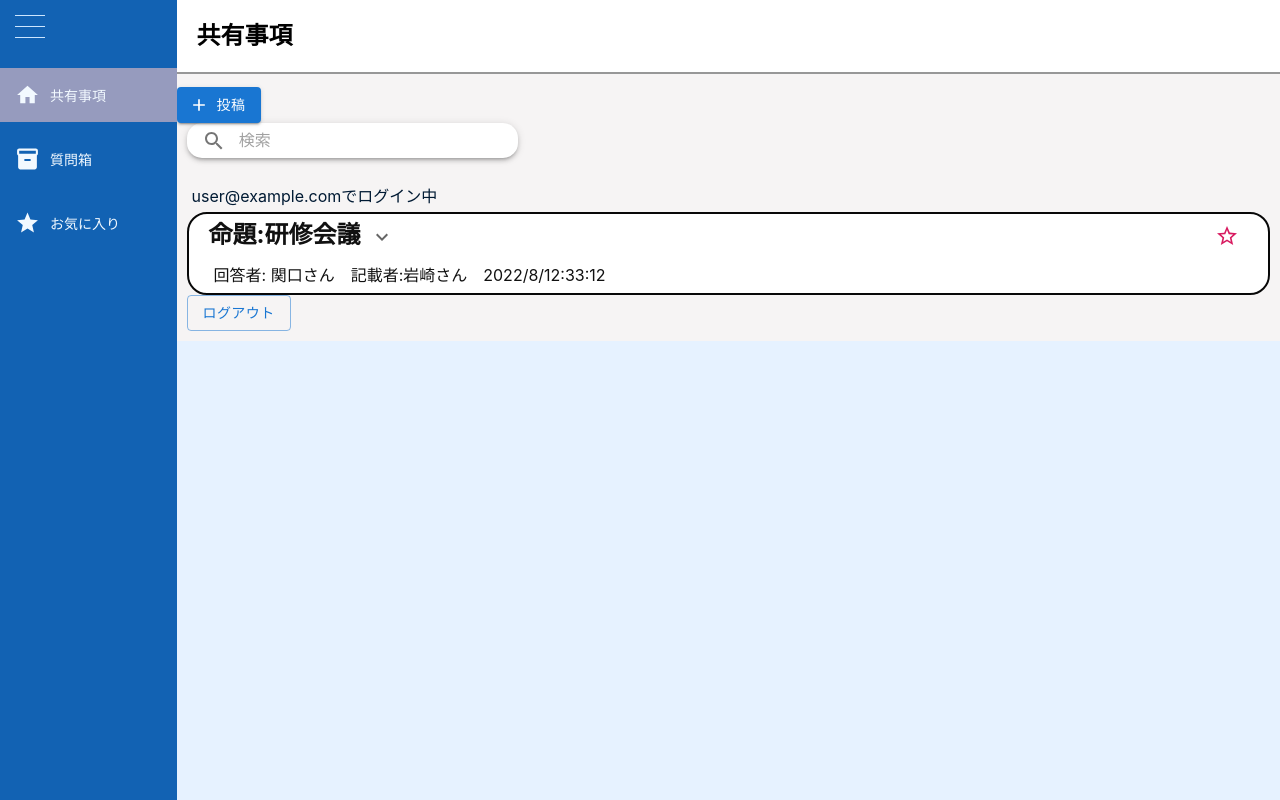
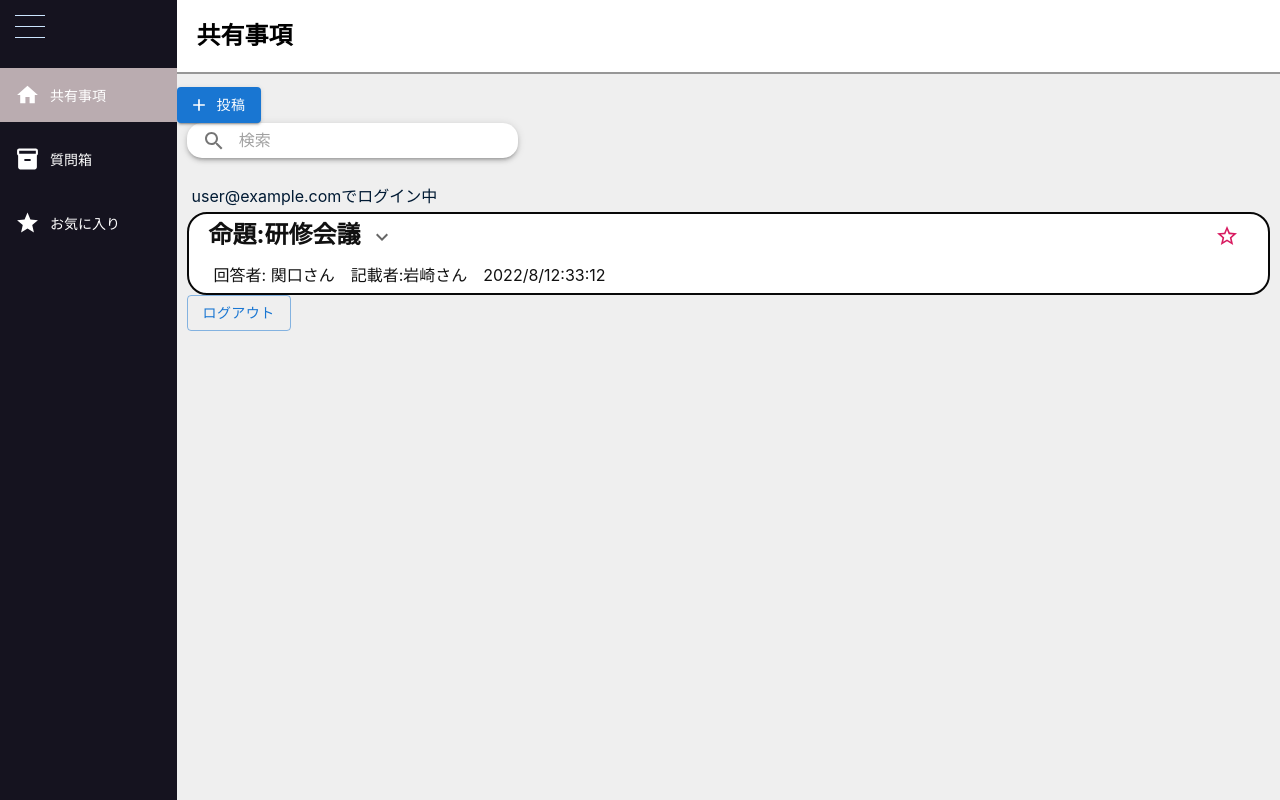
Before and after one commit to Fukuhara2054/Information-sharing, a Next.js app: page / in a window 1280 px wide. Built offline with nearby package versions, Linux system fonts and the light colour scheme; no server answers; sample sign-in values are in the browser's storage.

Commit message:
見た目編集：岩崎

```diff
--- a/components/Layout.tsx
+++ b/components/Layout.tsx
@@ -103,7 +103,7 @@ export const Layout: FC<Props> = memo((props) => {
             <a
               className={styles.flexContainer}
               style={{
-                background: isPageActive(navigation.path) ? "#969BBE" : "none",
+                background: isPageActive(navigation.path) ? "#BAACB0" : "none",
               }}
             >
               {navigation.icon}
--- a/styles/Layout.module.scss
+++ b/styles/Layout.module.scss
@@ -22,7 +22,7 @@
   $paddings: 15px;
   display: flex;
   width: 100%;
-  background: $white-l2;
+  background: $white-l5;
 
 
   .sidebar {
@@ -32,7 +32,7 @@
     top: 0;
     height: 100vh;
     z-index: 1101;
-    background-color: $blue-d2;
+    background-color: $blue-l0;
     padding-left: $paddings;
     padding-right: $paddings;
   }
@@ -140,7 +140,7 @@
 
     display: block;
     flex-shrink: 0;
-    fill: $white-l3;
+    fill: $white-l4;
     width: 25px;
     font-size: 30px;
 
@@ -151,7 +151,7 @@
 
   .pageName {
     font-size: 14px;
-    color: $white-l3;
+    color: $white-l4;
     flex-direction: column;
   }
 
@@ -169,10 +169,12 @@
     width: 100%;
     background: $white-l5;
     color: $black-d0;
-    padding:10px;
-    p,h3{
-      margin:0px;
-      padding:5px;
+    padding: 10px;
+
+    p,
+    h3 {
+      margin: 0px;
+      padding: 5px;
     }
   }
 
--- a/styles/colors.scss
+++ b/styles/colors.scss
@@ -15,14 +15,14 @@ $black-d2: #000D1A;
 $black-d3: #00060D;
 $black-d4: #000000;
 
-$white-l5: #F6F4F4;
+$white-l5: #EFEFEF;
 $white-l4: #FFFFFF;
-$white-l3: #F2F9FF;
+$white-l3: #959BA5;
 $white-l2: #E6F2FF;
 $white-l1: #D9ECFF;
 $white-l0: $white;
-$white-d0: $white;
-$white-d1: #BFDFFF;
+$white-d0: #B7B3C5;
+$white-d1: #BAACB0;
 $white-d2: #B3D9FF;
 $white-d3: #A6D2FF;
 $white-d4: #99CCFF;
@@ -31,8 +31,8 @@ $blue-l4: #99CCFF;
 $blue-l3: #80BFFF;
 $blue-l2: #66B3FF;
 $blue-l1: #499DF2;
-$blue-l0: $blue;
-$blue-d0: $blue;
+$blue-l0: #15131F;
+$blue-d0: #0055FF;
 $blue-d1: #1F75CC;
 $blue-d2: #1262B3;
 $blue-d3: #085099;
@@ -43,7 +43,7 @@ $red-l3: #FF8080;
 $red-l2: #FF6666;
 $red-l1: #F24949;
 $red-l0: $red;
-$red-d0: $red;
+$red-d0: #D24692;
 $red-d1: #CC1F1F;
 $red-d2: #B31212;
 $red-d3: #990808;
@@ -54,7 +54,7 @@ $yellow-l3: #FFFF80;
 $yellow-l2: #FFFF66;
 $yellow-l1: #F2F249;
 $yellow-l0: $yellow;
-$yellow-d0: $yellow;
+$yellow-d0: #C09F84;
 $yellow-d1: #CCCC1F;
 $yellow-d2: #B3B312;
 $yellow-d3: #999908;
```
Also changed, not shown: 1 other file (tests, documents, lock files or other folders).
